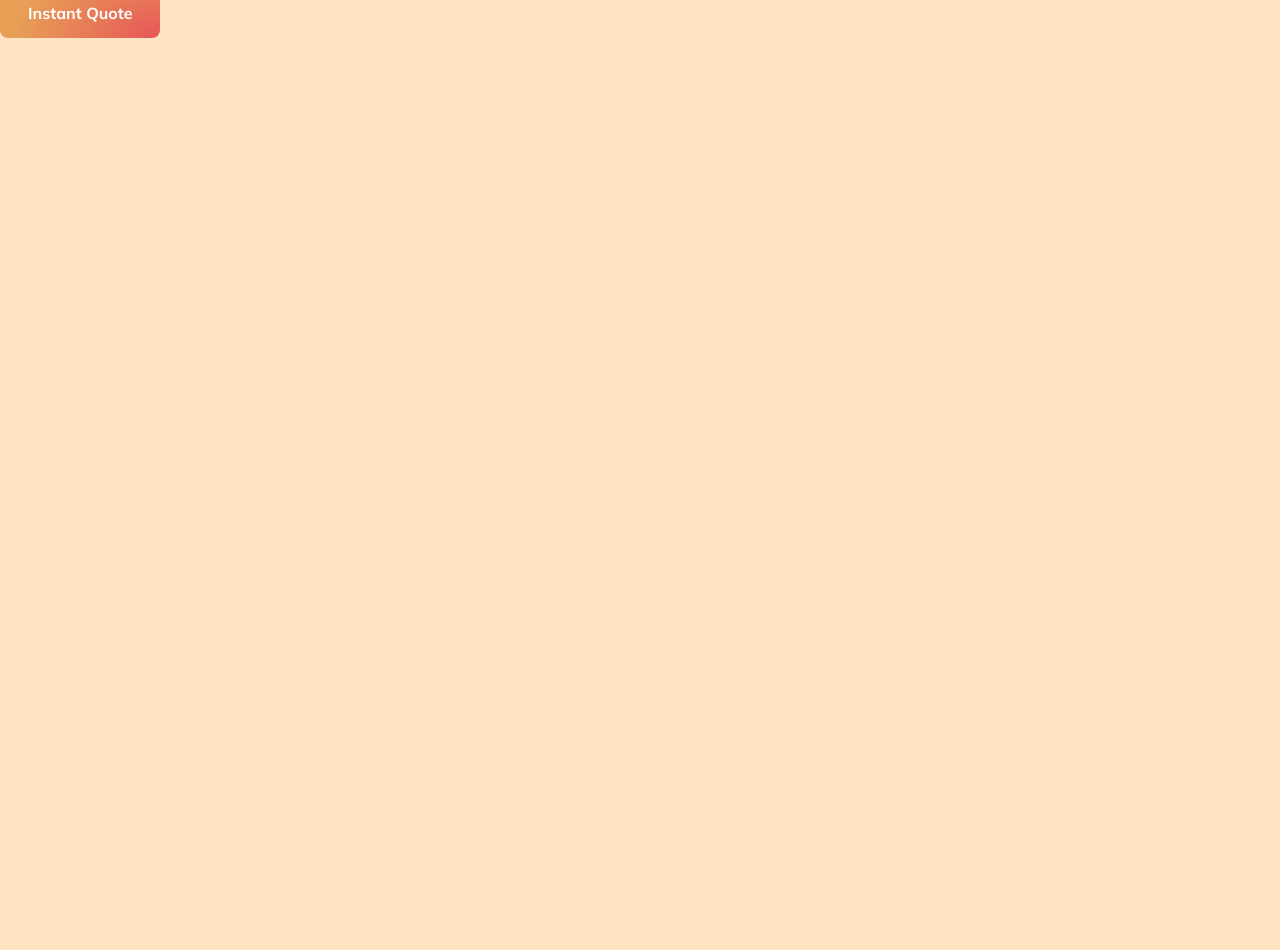
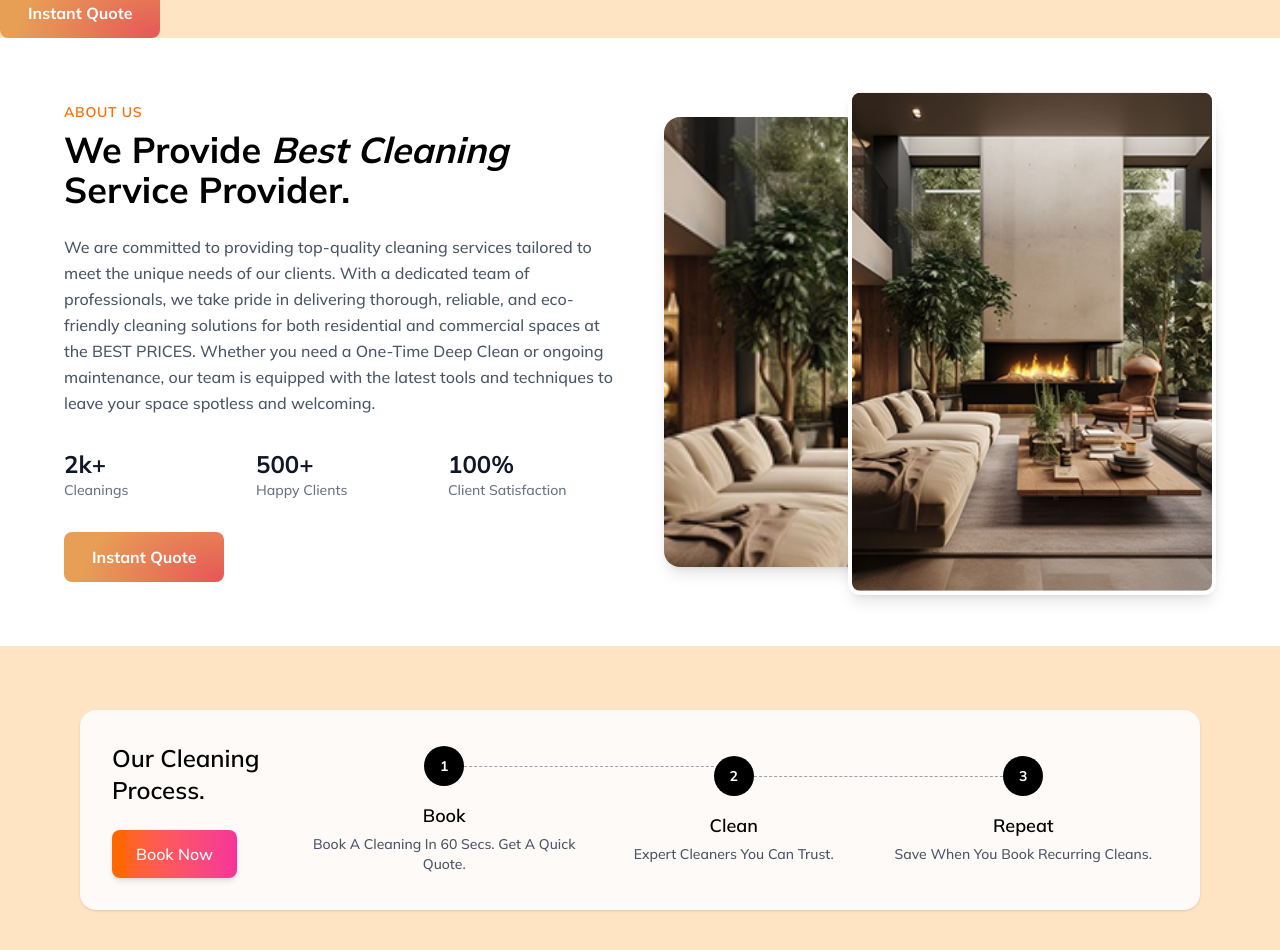
Before and after one commit to Raj-Padariya/react, a React (Vite) app: page / in a window 1280 px wide. Shown: the part 480-1430 px from the top of the page. Before the commit the page ends 800 px from the top, so only its background shows below. Built offline with nearby package versions, Linux system fonts and the light colour scheme.

Commit message:
Add Dummy Section

```diff
--- a/src/App.jsx
+++ b/src/App.jsx
@@ -2,6 +2,8 @@
 import './App.css'
 import HeroBanner from './Components/HeroBanner/HeroBanner'
 import Pricing from './Components/Solidbutton/Solidbtn'
+import AboutUS from './Components/AboutUS/AboutUS'
+import CleaningProcess from './Components/CleaningProcess/CleaningProcess'
 
 function App() {
 
@@ -9,6 +11,8 @@ function App() {
     <>
       <HeroBanner />
       <Pricing />
+      <AboutUS/>
+      <CleaningProcess/>
     </>
   )
 }
--- /dev/null
+++ b/src/Components/AboutUS/AboutUS.jsx
@@ -0,0 +1,68 @@
+import Solidbtn from "../Solidbutton/Solidbtn";
+import AboutUSImgone from '../../assets//images/about-img.png';
+export default function AboutUS() {
+  return (
+     <section className="relative py-16 bg-white">
+      <div className="container mx-auto px-6 lg:px-16 grid grid-cols-1 lg:grid-cols-2 gap-12 items-center">
+
+        {/* Left Content */}
+        <div>
+          <p className="text-sm font-semibold tracking-wider text-orange-500 uppercase mb-2">
+            About Us
+          </p>
+          <h2 className="text-3xl lg:text-4xl font-bold mb-6">
+            We Provide <span className="italic">Best Cleaning</span> Service Provider.
+          </h2>
+          <p className="text-gray-600 leading-relaxed mb-8">
+            We are committed to providing top-quality cleaning services tailored to meet the
+            unique needs of our clients. With a dedicated team of professionals, we take pride
+            in delivering thorough, reliable, and eco-friendly cleaning solutions for both
+            residential and commercial spaces at the BEST PRICES. Whether you need a One-Time
+            Deep Clean or ongoing maintenance, our team is equipped with the latest tools and
+            techniques to leave your space spotless and welcoming.
+          </p>
+
+          {/* Stats */}
+          <div className="grid grid-cols-3 gap-6 mb-8">
+            <div>
+              <h3 className="text-2xl font-bold text-gray-900">2k+</h3>
+              <p className="text-sm text-gray-500">Cleanings</p>
+            </div>
+            <div>
+              <h3 className="text-2xl font-bold text-gray-900">500+</h3>
+              <p className="text-sm text-gray-500">Happy Clients</p>
+            </div>
+            <div>
+              <h3 className="text-2xl font-bold text-gray-900">100%</h3>
+              <p className="text-sm text-gray-500">Client Satisfaction</p>
+            </div>
+          </div>
+
+          {/* Button */}
+          <Solidbtn/>
+        </div>
+
+        {/* Right Image Section */}
+        <div className="relative">
+          {/* Background image */}
+          <div className="rounded-2xl overflow-hidden shadow-lg">
+            <img
+              src={AboutUSImgone}
+              alt="Interior background"
+              className="w-full h-[450px] object-cover"
+            />
+          </div>
+
+          {/* Foreground image */}
+          <div className="absolute top-1/2 left-1/2 transform -translate-x-1/4 -translate-y-1/2 w-2/3 rounded-xl shadow-lg overflow-hidden border-4 border-white">
+            <img
+              src={AboutUSImgone}
+              alt="Service preview"
+              className="w-full h-full object-cover"
+            />
+          </div>
+        </div>
+      </div>
+    </section>
+  );
+}
--- /dev/null
+++ b/src/Components/CleaningProcess/CleaningProcess.jsx
@@ -0,0 +1,64 @@
+
+
+const steps = [
+  {
+    id: 1,
+    title: "Book",
+    desc: "Book A Cleaning In 60 Secs. Get A Quick Quote.",
+  },
+  {
+    id: 2,
+    title: "Clean",
+    desc: "Expert Cleaners You Can Trust.",
+  },
+  {
+    id: 3,
+    title: "Repeat",
+    desc: "Save When You Book Recurring Cleans.",
+  },
+];
+
+export default function CleaningProcess() {
+  return (
+   <section className="py-16 px-6 lg:px-20">
+      <div className="bg-[#fdfaf8] rounded-2xl shadow-sm p-8 flex flex-col lg:flex-row items-start lg:items-center justify-between gap-10">
+
+        {/* Left Content */}
+        <div className="max-w-xs">
+          <h2 className="text-2xl font-semibold mb-6">
+            Our Cleaning <br /> Process.
+          </h2>
+          <button className="bg-gradient-to-r from-orange-500 to-pink-500 text-white px-6 py-3 rounded-lg shadow-md hover:opacity-90 transition">
+            Book Now
+          </button>
+        </div>
+
+        {/* Steps */}
+        <div className="flex-1">
+          <div className="flex flex-col lg:flex-row items-start lg:items-center justify-between relative">
+
+            {steps.map((step, index) => (
+              <div key={step.id} className="flex flex-col items-center text-center lg:w-1/3 relative">
+
+                {/* Step Circle */}
+                <div className="flex items-center justify-center w-10 h-10 bg-black text-white rounded-full text-sm font-bold mb-4 relative z-10">
+                  {step.id}
+                </div>
+
+                {/* Line Connector */}
+                {index < steps.length - 1 && (
+                  <div className="hidden lg:block absolute top-5 left-1/2 w-full border-t border-dashed border-gray-400 -z-0"></div>
+                )}
+
+                {/* Text */}
+                <h3 className="text-lg font-semibold">{step.title}</h3>
+                <p className="text-sm text-gray-600 mt-1">{step.desc}</p>
+              </div>
+            ))}
+
+          </div>
+        </div>
+      </div>
+    </section>
+  )
+}
```
Also changed, not shown: src/assets/images/about-img.png (added).
